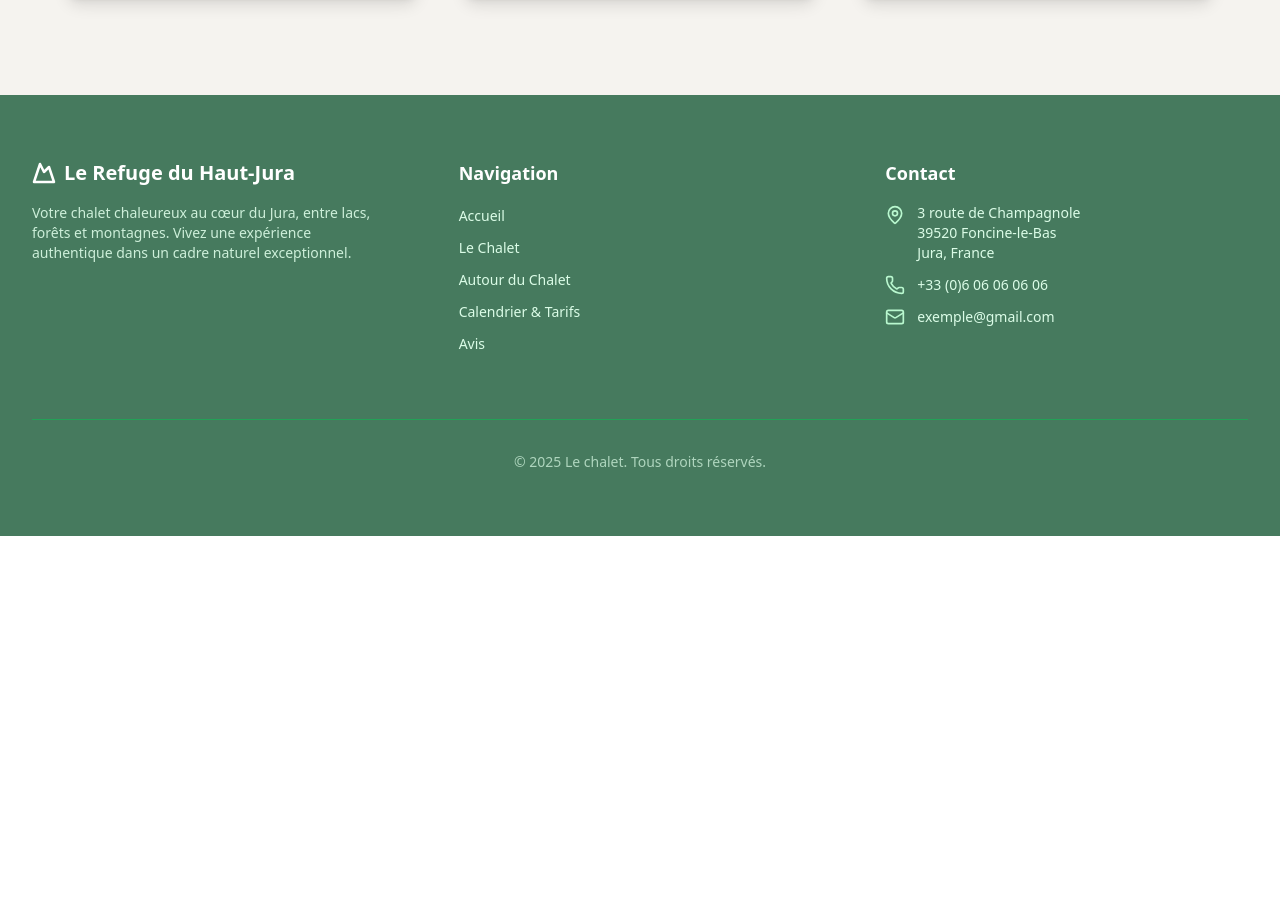
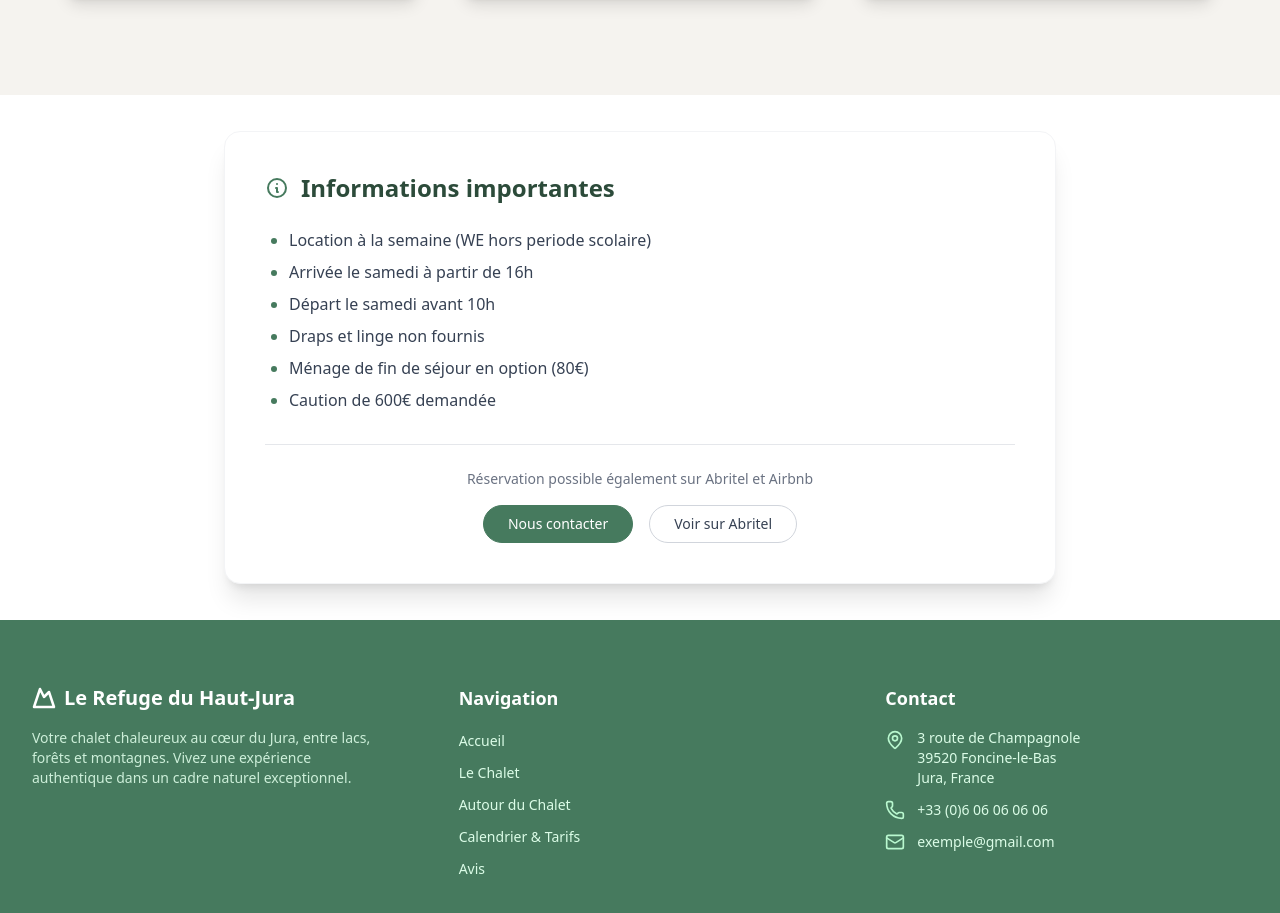
Before and after one commit to Augustin51/Chalet, a Next.js app: page /calendrier in a window 1280 px wide. Shown: the part 1325-2238 px from the top of the page. Before the commit the page ends 1861 px from the top, so only its background shows below. Built offline with nearby package versions, Linux system fonts and the light colour scheme.

Commit message:
add ImportantInfo component to calendarPage

```diff
--- a/app/calendrier/page.tsx
+++ b/app/calendrier/page.tsx
@@ -1,4 +1,5 @@
 import Availability from "@/components/Availability";
+import ImportantInfo from "@/components/ImportantInfo";
 import Price from "@/components/Price";
 
 export default function About() {
@@ -6,6 +7,7 @@ export default function About() {
     <>
     <Availability />
     <Price />
+    <ImportantInfo />
     </>
   )
 }
--- /dev/null
+++ b/components/ImportantInfo.tsx
@@ -0,0 +1,60 @@
+import React from 'react';
+import Link from 'next/link';
+
+const importantInfo = [
+  "Location à la semaine (WE hors periode scolaire)",
+  "Arrivée le samedi à partir de 16h",
+  "Départ le samedi avant 10h",
+  "Draps et linge non fournis",
+  "Ménage de fin de séjour en option (80€)",
+  "Caution de 600€ demandée",
+];
+
+export default function ImportantInfo() {
+  return (
+    <div className="container mx-auto my-9 max-w-4xl px-4 sm:px-6 lg:px-8">
+
+      <div className="bg-white p-6 sm:p-10 rounded-2xl shadow-xl border border-gray-100">
+
+        <div className="flex items-start mb-6">
+          <svg xmlns="http://www.w3.org/2000/svg" className="h-6 w-6 mr-3 mt-1 text-[#467A5E] flex-shrink-0" fill="none" viewBox="0 0 24 24" stroke="currentColor">
+            <path strokeLinecap="round" strokeLinejoin="round" strokeWidth={2} d="M13 16h-1v-4h-1m1-4h.01M21 12a9 9 0 11-18 0 9 9 0 0118 0z" />
+          </svg>
+          <h3 className="text-2xl font-semibold text-[#2c4b3a]">
+            Informations importantes
+          </h3>
+        </div>
+
+        <ul className="list-disc ml-6 space-y-2 text-gray-700 text-base mb-8">
+          {importantInfo.map((item, index) => (
+            <li key={index} className="marker:text-[#467A5E]">{item}</li>
+          ))}
+        </ul>
+
+        <div className="border-t border-gray-200 pt-6 flex flex-col items-center">
+
+          <p className="text-sm text-gray-500 mb-4 text-center">
+            Réservation possible également sur Abritel et Airbnb
+          </p>
+
+          <div className="flex flex-col sm:flex-row space-y-3 sm:space-y-0 sm:space-x-4">
+            <Link
+              href="/contact"
+              className="px-6 py-2 border border-[#467A5E] bg-[#467A5E] text-white rounded-full hover:bg-[#346048] transition-colors text-sm font-medium text-center"
+            >
+              Nous contacter
+            </Link>
+
+            <Link
+              href="#"
+              className="px-6 py-2 border border-gray-300 text-gray-700 bg-white rounded-full hover:bg-gray-50 transition-colors text-sm font-medium text-center"
+            >
+              Voir sur Abritel
+            </Link>
+          </div>
+        </div>
+
+      </div>
+    </div>
+  );
+}
```
